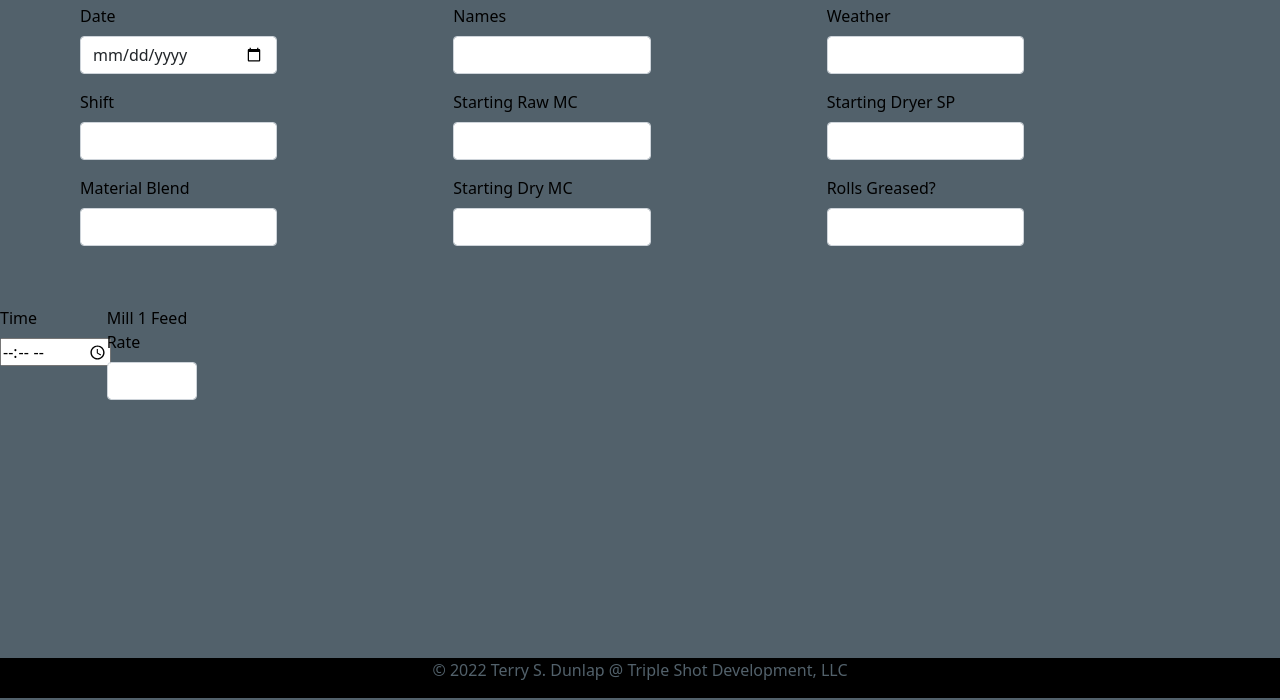
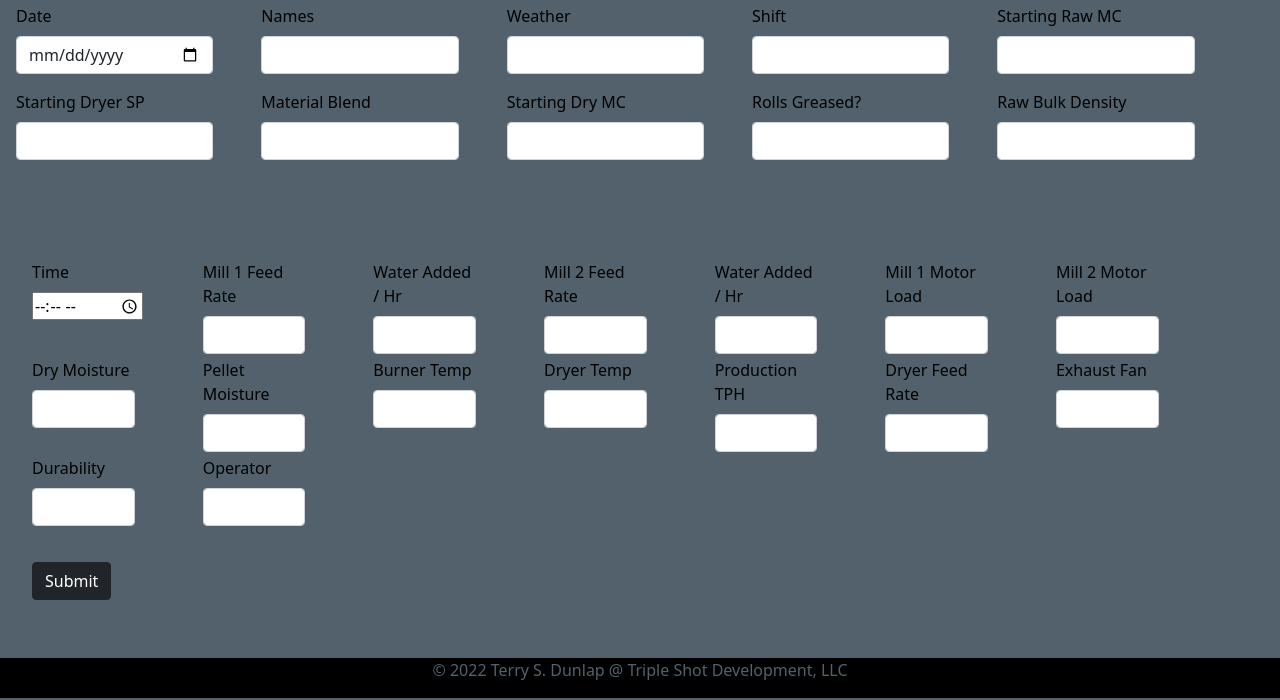
Before and after one commit to DevRogue20/Taruma, a plain HTML site: page DLwBS/pelletplant.html in a window 1280 px wide. Shown: the part 102-802 px from the top of the page. Drawn offline with nearby package versions, Linux system fonts and the light colour scheme.

Commit message:
More Forms Work

```diff
--- a/DLwBS/css/styles.css
+++ b/DLwBS/css/styles.css
@@ -5,7 +5,7 @@ body {
 }
 
 form {
-  margin-bottom: 60px;
+  margin-bottom: 100px;
 }
 
 h2 {
@@ -34,9 +34,14 @@ label {
   padding-bottom: 5rem;
 }
 
+.col-md-1 {
+  margin-left: 2rem;
+  margin-right: 2rem;
+}
+
 .col-md-2 {
-margin-left: 5rem;
-margin-right: 5rem;
+margin-left: 1rem;
+margin-right: 1rem;
 }
 .copyright {
   color: #52616B;
@@ -59,3 +64,7 @@ margin-right: 5rem;
 
 
 /************ IDs ***********/
+#pellet-form-btn {
+  margin-top: 2rem;
+  margin-left: 2rem;
+}
--- a/DLwBS/pelletplant.html
+++ b/DLwBS/pelletplant.html
@@ -77,8 +77,12 @@
         <label for="inputRollsGreased" class="form-label">Rolls Greased?</label>
         <input type="text" class="form-control" id="inputRollsGreased">
       </div>
+      <div class="col-md-2">
+        <label for="inputRawBD" class="form-label">Raw Bulk Density</label>
+        <input type="text" class="form-control" id="inputRawBD">
+      </div>
     </form>
-    <form id="pellet-form-2" class="row g-3 w-100">
+    <form id="pellet-form-2" class="row g-1 w-100">
       <div class="col-md-1">
         <label for="inputTime" class="form-label">Time</label>
         <input type="time" class="formControl" id="inputTime">
@@ -86,6 +90,65 @@
       <div class="col-md-1">
         <label for="inputMill1FR" class="form-label">Mill 1 Feed Rate</label>
         <input type="text" class="form-control" id="inputMill1FR">
+      </div>
+      <div class="col-md-1">
+        <label for="inputM1Water" class="form-label">Water Added / Hr</label>
+        <input type="text" class="form-control" id="inputM1Water">
+      </div>
+      <div class="col-md-1">
+        <label for="inputMill2FR" class="form-label">Mill 2 Feed Rate</label>
+        <input type="text" class="form-control" id="inputMill2FR">
+      </div>
+      <div class="col-md-1">
+        <label for="inputM2Water" class="form-label">Water Added / Hr</label>
+        <input type="text" class="form-control" id="inputM2Water">
+      </div>
+      <div class="col-md-1">
+        <label for="inputM1Load" class="form-label">Mill 1 Motor Load</label>
+        <input type="text" class="form-control" id="inputM1Load">
+      </div>
+      <div class="col-md-1">
+        <label for="inputM2Load" class="form-label">Mill 2 Motor Load</label>
+        <input type="text" class="form-control" id="inputM2Load">
+      </div>
+      <div class="col-md-1">
+        <label for="inputDryMC2" class="form-label">Dry Moisture</label>
+        <input type="text" class="form-control" id="inputDryMC2">
+      </div>
+      <div class="col-md-1">
+        <label for="inputPelletMC" class="form-label">Pellet Moisture</label>
+        <input type="text" class="form-control" id="inputPelletMC">
+      </div>
+      <div class="col-md-1">
+        <label for="inputBurnerTemp" class="form-label">Burner Temp</label>
+        <input type="text" class="form-control" id="inputBurnerTemp">
+      </div>
+      <div class="col-md-1">
+        <label for="inputDryerTemp" class="form-label">Dryer Temp</label>
+        <input type="text" class="form-control" id="inputDryerTemp">
+      </div>
+      <div class="col-md-1">
+        <label for="inputProductionTPH" class="form-label">Production TPH</label>
+        <input type="text" class="form-control" id="inputProductionTPH">
+      </div>
+      <div class="col-md-1">
+        <label for="inputDryerFR" class="form-label">Dryer Feed Rate</label>
+        <input type="text" class="form-control" id="inputDryerFR">
+      </div>
+      <div class="col-md-1">
+        <label for="inputExhaustFan" class="form-label">Exhaust Fan</label>
+        <input type="text" class="form-control" id="inputExhaustFan">
+      </div>
+      <div class="col-md-1">
+        <label for="inputPelletDurability" class="form-label">Durability</label>
+        <input type="text" class="form-control" id="inputPelletDurability">
+      </div>
+      <div class="col-md-1">
+        <label for="inputOperator" class="form-label">Operator</label>
+        <input type="text" class="form-control" id="inputOperator">
+      </div>
+      <div class="col-md-12">
+        <button type="submit" class="btn btn-dark" id="pellet-form-btn">Submit</button>
       </div>
     </form>
     <div class="bottom-container">
```
